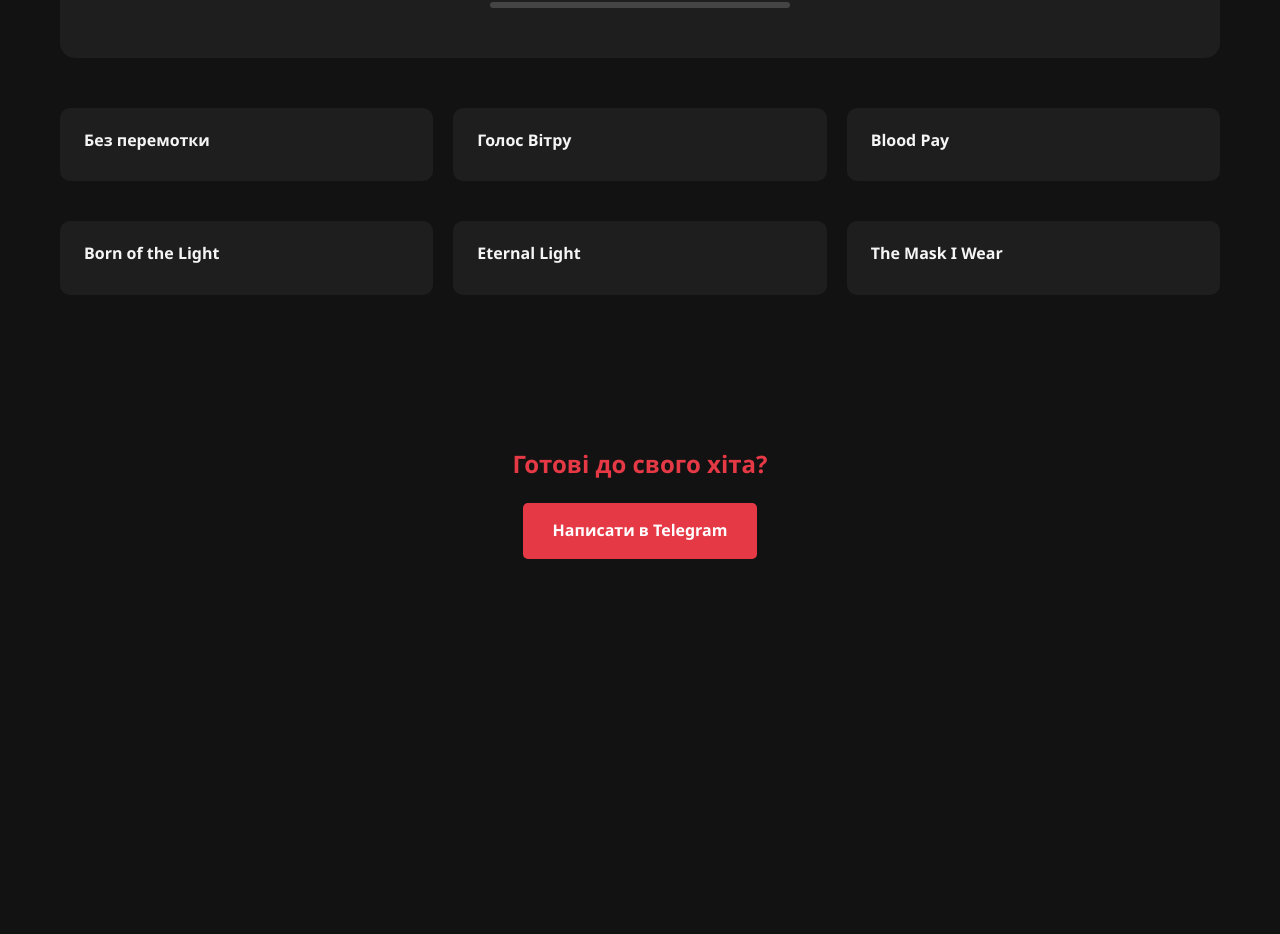
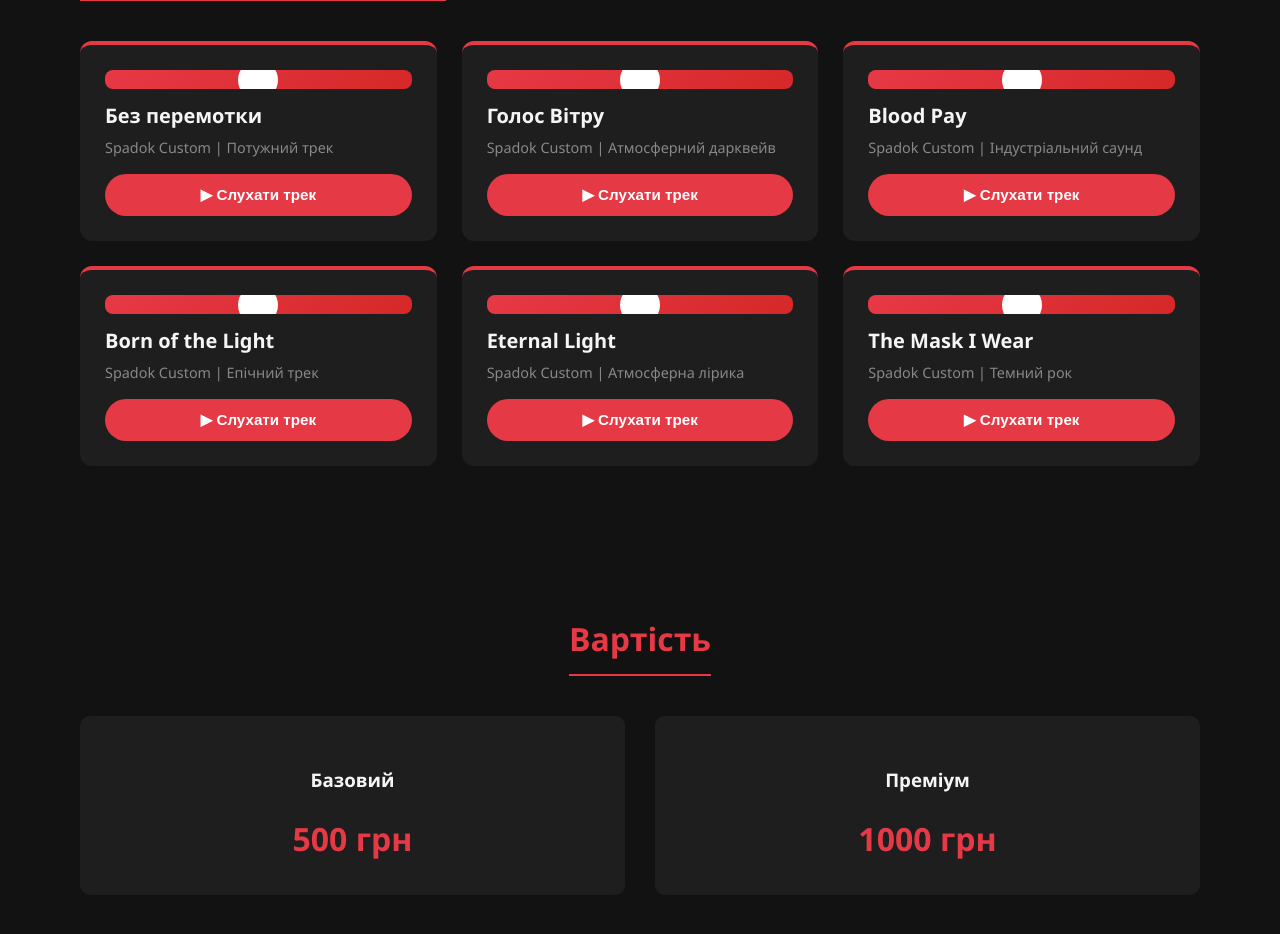
Before and after one commit to TatkiS/spadok-custom, a plain HTML site: page index.html in a window 1280 px wide. Shown: the part 613-1547 px from the top of the page. Before the commit the page ends 1232 px from the top, so only its background shows below. Drawn offline with Linux system fonts and the light colour scheme.

Commit message:
Enhance SEO and update layout in index.html
Added meta tags for SEO and improved layout styles.

```diff
--- a/index.html
+++ b/index.html
@@ -5,8 +5,9 @@
     <meta charset="UTF-8">
     <meta name="viewport" content="width=device-width, initial-scale=1.0">
     <title>Spadok Custom | Унікальні пісні та музика на замовлення</title>
+    <meta name="description" content="Створення унікальних пісень на замовлення з живим звуком. Треки для подарунків, бізнесу, привітань. Будь-який жанр від лірики до року. Замовляй свій хіт онлайн!">
+    <meta name="keywords" content="пісня на замовлення, замовити пісню, пісня в подарунок, написати пісню, створення музики, унікальна пісня, Spadok Custom">
     <style>
-        /* Ваш поточний CSS без змін */
         :root {
             --bg-color: #121212;
             --text-color: #f5f5f5;
@@ -21,117 +22,215 @@
             color: var(--text-color);
             line-height: 1.6;
         }
-        /* ... решта CSS залишається без змін ... */
-        /* Додаємо тільки критичні стилі для плеєра */
-        .audio-player { background: var(--card-bg); padding: 30px; border-radius: 15px; margin-bottom: 40px; text-align: center; }
-        .playlist { display: grid; grid-template-columns: repeat(auto-fill, minmax(300px, 1fr)); gap: 20px; }
-        .playlist-item { background: var(--card-bg); padding: 20px; border-radius: 10px; cursor: pointer; }
-        .play-btn { background: var(--accent-color); border: none; border-radius: 50%; width: 60px; height: 60px; font-size: 24px; color: white; cursor: pointer; }
+        .container { max-width: 1200px; margin: 0 auto; padding: 20px; }
+        header {
+            text-align: center;
+            padding: 80px 20px;
+            background: linear-gradient(180deg, #000000 0%, var(--bg-color) 100%);
+        }
+        h1 {
+            font-size: 3rem;
+            margin: 0;
+            text-transform: uppercase;
+            letter-spacing: 2px;
+        }
+        h1 span { color: var(--accent-color); }
+        .subtitle {
+            font-size: 1.2rem;
+            color: #aaaaaa;
+            max-width: 600px;
+            margin: 20px auto;
+        }
+        .btn {
+            display: inline-block;
+            background-color: var(--accent-color);
+            color: #fff;
+            padding: 15px 30px;
+            text-decoration: none;
+            font-weight: bold;
+            border-radius: 5px;
+            margin-top: 20px;
+            transition: 0.3s;
+        }
+        .btn:hover { background-color: #d62828; transform: translateY(-2px); }
+        section { padding: 60px 20px; }
+        h2 { text-align: center; font-size: 2rem; margin-bottom: 40px; border-bottom: 2px solid var(--accent-color); display: inline-block; padding-bottom: 10px; }
+
+        /* Картки портфоліо */
+        .portfolio-grid {
+            display: grid;
+            grid-template-columns: repeat(auto-fill, minmax(350px, 1fr));
+            gap: 25px;
+        }
+        .track-card {
+            background: var(--card-bg);
+            padding: 25px;
+            border-radius: 12px;
+            border-top: 4px solid var(--accent-color);
+            transition: all 0.3s;
+            cursor: pointer;
+            height: 200px;
+            display: flex;
+            flex-direction: column;
+            justify-content: space-between;
+            position: relative;
+            overflow: hidden;
+        }
+        .track-card:hover {
+            transform: translateY(-5px);
+            box-shadow: 0 15px 35px rgba(230,57,70,0.4);
+        }
+        .track-visual {
+            width: 100%;
+            height: 60px;
+            background: linear-gradient(135deg, var(--accent-color), #d62828);
+            border-radius: 8px;
+            margin-bottom: 15px;
+            position: relative;
+            overflow: hidden;
+        }
+        .track-visual::before {
+            content: '';
+            position: absolute;
+            top: 50%;
+            left: 50%;
+            width: 40px;
+            height: 40px;
+            background: white;
+            border-radius: 50%;
+            transform: translate(-50%, -50%);
+            display: flex;
+            align-items: center;
+            justify-content: center;
+            font-size: 16px;
+            color: var(--accent-color);
+        }
+        .track-title {
+            font-size: 1.25rem;
+            font-weight: bold;
+            margin-bottom: 8px;
+            line-height: 1.2;
+        }
+        .track-meta {
+            font-size: 0.9rem;
+            color: #888;
+            margin-bottom: 15px;
+        }
+        .track-cta {
+            background: var(--accent-color);
+            color: white;
+            border: none;
+            padding: 12px 24px;
+            border-radius: 25px;
+            font-weight: bold;
+            cursor: pointer;
+            width: 100%;
+            transition: 0.3s;
+            font-size: 0.95rem;
+        }
+        .track-cta:hover {
+            background: #d62828;
+            transform: scale(1.02);
+        }
+
+        /* Ціни та решта */
+        .grid-2 { display: grid; grid-template-columns: repeat(auto-fit, minmax(300px, 1fr)); gap: 30px; }
+        .card {
+            background: var(--card-bg);
+            padding: 30px;
+            border-radius: 10px;
+            border-top: 4px solid var(--accent-color);
+        }
+        .price { font-size: 2rem; font-weight: bold; color: var(--accent-color); margin: 15px 0; }
+        ul { padding-left: 20px; color: #ccc; }
+        li { margin-bottom: 10px; }
+
+        @media (max-width: 768px) {
+            .portfolio-grid { grid-template-columns: 1fr; }
+        }
     </style>
 </head>
 <body>
-    <!-- Заголовок -->
-    <header style="text-align: center; padding: 80px 20px;">
-        <h1 style="font-size: 3rem; margin: 0; text-transform: uppercase; color: #e63946;">Spadok <span style="color: white;">Custom</span></h1>
-        <p style="font-size: 1.2rem; color: #aaaaaa; max-width: 600px; margin: 20px auto;">Унікальні пісні на замовлення. Живий звук, професійне зведення.</p>
-    </header>
+    <div class="container">
+        <header>
+            <h1>Spadok <span>Custom</span></h1>
+            <p class="subtitle">Унікальні пісні на замовлення. Живий звук, професійне зведення, без "штучної пластмаси". Будь-який жанр — від лірики до року.</p>
+            <a href="#contact" class="btn">Замовити трек</a>
+        </header>
 
-    <!-- Портфоліо -->
-    <section style="padding: 60px 20px; max-width: 1200px; margin: 0 auto;">
-        <h2 style="text-align: center; font-size: 2rem; color: #e63946; border-bottom: 2px solid #e63946;">Наш звук (Портфоліо)</h2>
+        <section id="portfolio">
+            <h2>Наш звук (Портфоліо)</h2>
+            <div class="portfolio-grid">
+                <div class="track-card" onclick="playTrack('https://drive.google.com/file/d/1pfn177CW6G3s_HrC47ISEH9Gd9mBuGQg/view?usp=sharing', 'Без перемотки')">
+                    <div class="track-visual"></div>
+                    <div class="track-title">Без перемотки</div>
+                    <div class="track-meta">Spadok Custom | Потужний трек</div>
+                    <button class="track-cta">▶ Слухати трек</button>
+                </div>
 
-        <!-- Простіший плеєр для тестування -->
-        <div style="background: #1e1e1e; padding: 30px; border-radius: 15px; text-align: center; margin-bottom: 40px;">
-            <button id="playBtn" style="background: #e63946; border: none; border-radius: 50%; width: 60px; height: 60px; font-size: 24px; color: white; cursor: pointer; margin-right: 20px;">▶</button>
-            <span id="currentTrack" style="font-size: 1.3rem; font-weight: bold;">Оберіть трек</span>
-            <div id="progress" style="width: 300px; height: 6px; background: #444; border-radius: 3px; margin: 20px auto; cursor: pointer;">
-                <div id="progressBar" style="background: #e63946; height: 100%; border-radius: 3px; width: 0%;"></div>
+                <div class="track-card" onclick="playTrack('https://drive.google.com/file/d/1FwPDocOO_LarR91GvSDmn8pxVhGY2go9/view?usp=sharing', 'Голос Вітру')">
+                    <div class="track-visual"></div>
+                    <div class="track-title">Голос Вітру</div>
+                    <div class="track-meta">Spadok Custom | Атмосферний дарквейв</div>
+                    <button class="track-cta">▶ Слухати трек</button>
+                </div>
+
+                <div class="track-card" onclick="playTrack('https://drive.google.com/file/d/1JWtFYIB-p1l7UJBRs_dTy9oU76ISVSvz/view?usp=sharing', 'Blood Pay')">
+                    <div class="track-visual"></div>
+                    <div class="track-title">Blood Pay</div>
+                    <div class="track-meta">Spadok Custom | Індустріальний саунд</div>
+                    <button class="track-cta">▶ Слухати трек</button>
+                </div>
+
+                <div class="track-card" onclick="playTrack('https://drive.google.com/file/d/12LDBQd90_GLQj_ISL_HomNRmIxhgkgRy/view?usp=sharing', 'Born of the Light')">
+                    <div class="track-visual"></div>
+                    <div class="track-title">Born of the Light</div>
+                    <div class="track-meta">Spadok Custom | Епічний трек</div>
+                    <button class="track-cta">▶ Слухати трек</button>
+                </div>
+
+                <div class="track-card" onclick="playTrack('https://drive.google.com/file/d/1dN7hrhC04IOufY9nlUM9PuJZjyYLs5ab/view?usp=sharing', 'Eternal Light')">
+                    <div class="track-visual"></div>
+                    <div class="track-title">Eternal Light</div>
+                    <div class="track-meta">Spadok Custom | Атмосферна лірика</div>
+                    <button class="track-cta">▶ Слухати трек</button>
+                </div>
+
+                <div class="track-card" onclick="playTrack('https://drive.google.com/file/d/1_8_CAv1I50MLAd592PVdBcet5QGMzUqI/view?usp=sharing', 'The Mask I Wear')">
+                    <div class="track-visual"></div>
+                    <div class="track-title">The Mask I Wear</div>
+                    <div class="track-meta">Spadok Custom | Темний рок</div>
+                    <button class="track-cta">▶ Слухати трек</button>
+                </div>
             </div>
-        </div>
+        </section>
 
-        <!-- Список треків -->
-        <div id="playlist" style="display: grid; grid-template-columns: repeat(auto-fill, minmax(300px, 1fr)); gap: 20px;">
-        </div>
-    </section>
+        <!-- Ціни, контакти (скорочено) -->
+        <section style="padding: 60px 20px; text-align: center;">
+            <h2 style="font-size: 2rem; color: #e63946;">Вартість</h2>
+            <div style="display: grid; grid-template-columns: repeat(auto-fit, minmax(300px, 1fr)); gap: 30px;">
+                <div style="background: #1e1e1e; padding: 30px; border-radius: 10px;">
+                    <h3>Базовий</h3>
+                    <div style="font-size: 2rem; font-weight: bold; color: #e63946;">500 грн</div>
+                </div>
+                <div style="background: #1e1e1e; padding: 30px; border-radius: 10px;">
+                    <h3>Преміум</h3>
+                    <div style="font-size: 2rem; font-weight: bold; color: #e63946;">1000 грн</div>
+                </div>
+            </div>
+        </section>
 
-    <!-- Решта контенту скорочено для тестування -->
-    <section style="padding: 60px 20px; text-align: center;">
-        <h2 style="color: #e63946;">Готові до свого хіта?</h2>
-        <a href="https://t.me/SpadokCustom_bot" style="background: #e63946; color: white; padding: 15px 30px; text-decoration: none; border-radius: 5px; font-weight: bold; display: inline-block;">Написати в Telegram</a>
-    </section>
+        <section style="padding: 60px 20px; text-align: center;">
+            <h2 style="font-size: 2rem; color: #e63946;">Готові до свого хіта?</h2>
+            <a href="https://t.me/SpadokCustom_bot" style="background: #e63946; color: white; padding: 15px 30px; text-decoration: none; border-radius: 5px; font-weight: bold; display: inline-block;">Написати в Telegram</a>
+        </section>
+    </div>
 
     <script>
-        const audio = new Audio();
-        const tracks = [
-            {
-                title: "Без перемотки",
-                file: "https://drive.google.com/uc?export=download&id=1pfn177CW6G3s_HrC47ISEH9Gd9mBuGQg"
-            },
-            {
-                title: "Голос Вітру",
-                file: "https://drive.google.com/uc?export=download&id=1FwPDocOO_LarR91GvSDmn8pxVhGY2go9"
-            },
-            {
-                title: "Blood Pay",
-                file: "https://drive.google.com/uc?export=download&id=1JWtFYIB-p1l7UJBRs_dTy9oU76ISVSvz"
-            },
-            {
-                title: "Born of the Light",
-                file: "https://drive.google.com/uc?export=download&id=12LDBQd90_GLQj_ISL_HomNRmIxhgkgRy"
-            },
-            {
-                title: "Eternal Light",
-                file: "https://drive.google.com/uc?export=download&id=1dN7hrhC04IOufY9nlUM9PuJZjyYLs5ab"
-            },
-            {
-                title: "The Mask I Wear",
-                file: "https://drive.google.com/uc?export=download&id=1_8_CAv1I50MLAd592PVdBcet5QGMzUqI"
-            }
-        ];
-
-        let currentTrackIndex = 0;
-
-        function initPlaylist() {
-            const playlist = document.getElementById('playlist');
-            tracks.forEach((track, index) => {
-                const item = document.createElement('div');
-                item.style = "background: #1e1e1e; padding: 20px; border-radius: 10px; cursor: pointer; margin: 10px 0; border-left: 4px solid transparent;";
-                item.innerHTML = `<div style="font-weight: bold; margin-bottom: 8px;">${track.title}</div>`;
-                item.onclick = () => playTrack(index);
-                playlist.appendChild(item);
-            });
-        }
-
-        function playTrack(index) {
-            currentTrackIndex = index;
-            audio.src = tracks[index].file;
-            document.getElementById('currentTrack').textContent = tracks[index].title;
-            audio.play();
-            document.getElementById('playBtn').textContent = '⏸';
-        }
-
-        document.getElementById('playBtn').onclick = function() {
-            if (audio.paused) {
-                audio.play();
-                this.textContent = '⏸';
-            } else {
-                audio.pause();
-                this.textContent = '▶';
-            }
-        };
-
-        document.getElementById('progress').onclick = function(e) {
-            const rect = this.getBoundingClientRect();
-            const percent = (e.clientX - rect.left) / rect.width;
-            audio.currentTime = percent * audio.duration;
-        };
-
-        audio.ontimeupdate = function() {
-            const progress = (audio.currentTime / audio.duration) * 100;
-            document.getElementById('progressBar').style.width = progress + '%';
-        };
-
-        window.onload = initPlaylist;
+        function playTrack(driveUrl, title) {{
+            // Відкриваємо Google Drive у новій вкладці
+            window.open(driveUrl, '_blank');
+        }}
     </script>
 </body>
 </html>
```
